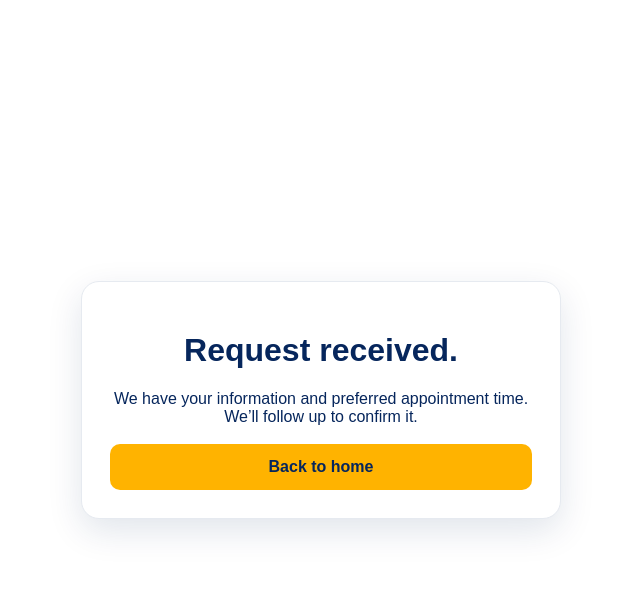
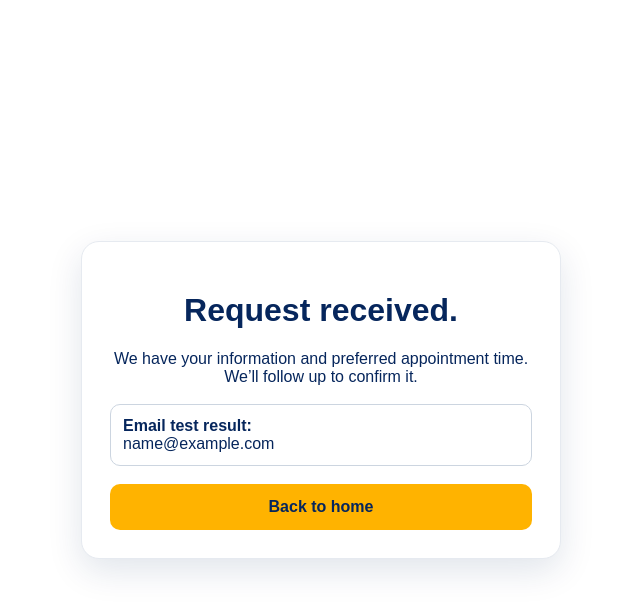
Before and after one commit to dav-thecoder/Lead-Capture, a Flask app: template templates/thank_you.html in a window 1280 px wide. Shown: the top 614 px of the page, without its empty margins (319-959 px from the left). Run offline with Flask 3, Linux system fonts and the light colour scheme; the template is opened without the code that fills it: most values are stand-ins (such as "Sample title", 1, 10 or a date in 2020).

Commit message:
Show email diagnostics for test submissions

```diff
--- a/templates/thank_you.html
+++ b/templates/thank_you.html
@@ -1 +1 @@
-<!doctype html><html><head><meta charset="utf-8"><meta name="viewport" content="width=device-width,initial-scale=1"><title>Request Received</title><link rel="stylesheet" href="/static/style.css"></head><body class="login"><div class="panel center"><h1>Request received.</h1><p>We have your information and preferred appointment time. We’ll follow up to confirm it.</p><a class="button" href="/">Back to home</a></div></body></html>
+<!doctype html><html><head><meta charset="utf-8"><meta name="viewport" content="width=device-width,initial-scale=1"><title>Request Received</title><link rel="stylesheet" href="/static/style.css"></head><body class="login"><div class="panel center"><h1>Request received.</h1><p>We have your information and preferred appointment time. We’ll follow up to confirm it.</p>{% if email_debug %}<p style="margin-top:18px;padding:12px;border:1px solid #ccd5e0;border-radius:10px;text-align:left;word-break:break-word;"><b>Email test result:</b><br>{{ email_debug }}</p>{% endif %}<a class="button" href="/">Back to home</a></div></body></html>
```
